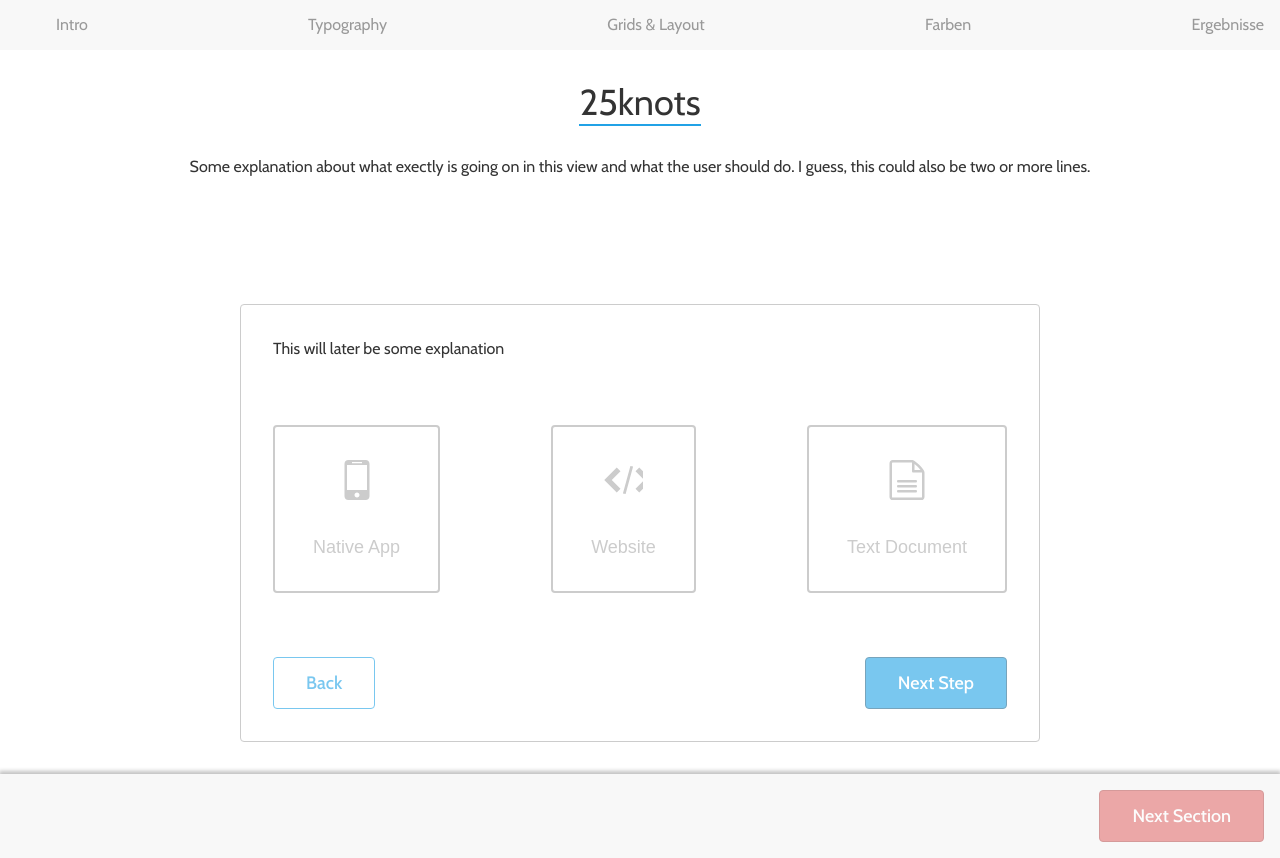
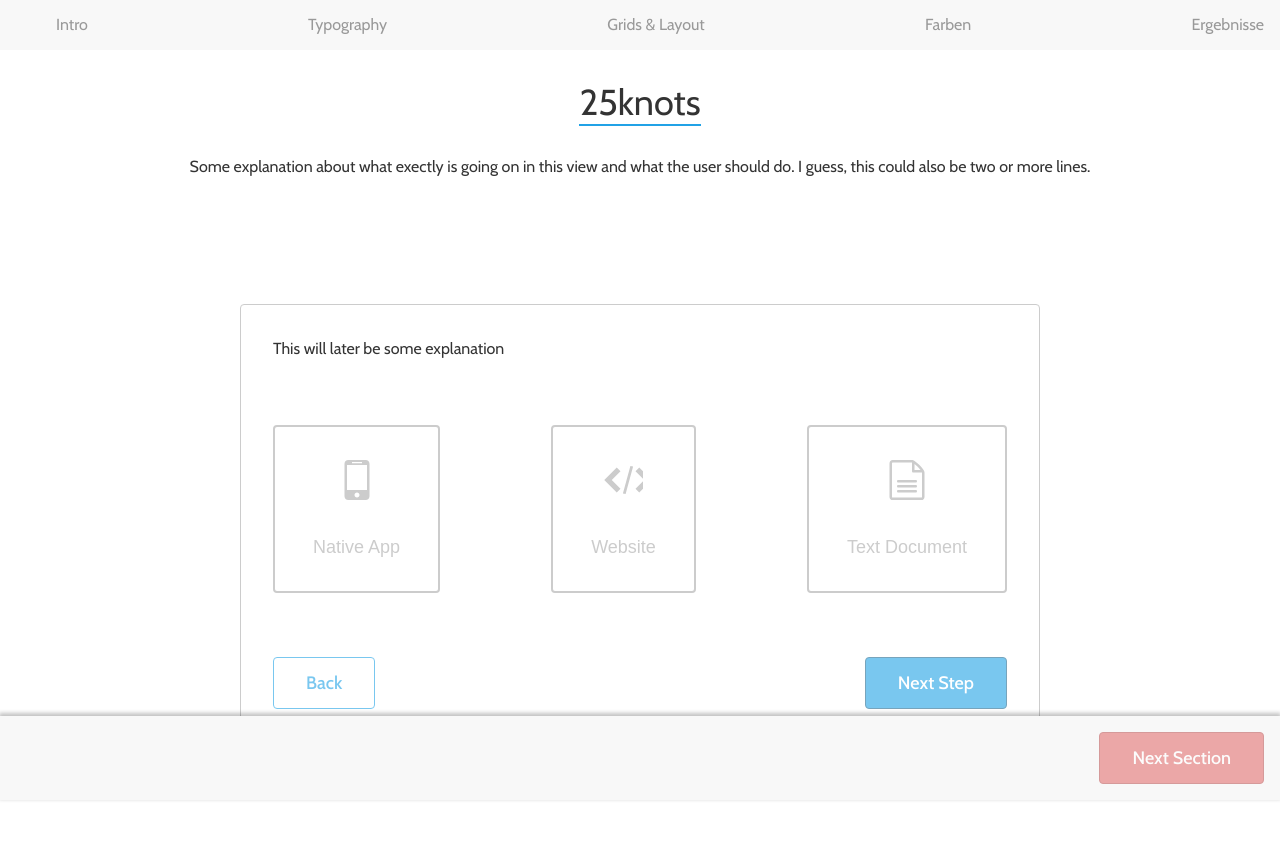
Before and after one commit to Plsr/25knots, a React app: page / in a window 1280 px wide. After the commit the page ends 800 px from the top, so only its background shows below. Built offline with nearby package versions, Linux system fonts and the light colour scheme.

Commit message:
Stick bottom navigation to bottom

```diff
--- a/src/components/shared/BottomNavigation.jsx
+++ b/src/components/shared/BottomNavigation.jsx
@@ -6,7 +6,7 @@ import NavigationButton from './NavigationButton.jsx'
 
 function BottomNavigation(props) {
   return (
-    <div>
+    <div className={css(styles.stickToBottom)}>
       <NavigationBackground shadowVariant='up' >
         <div className={css(styles.alignRight)}>
           <NavigationButton to={props.to} inactive={props.inactive} >
@@ -22,6 +22,11 @@ const styles = StyleSheet.create({
   alignRight: {
     display: 'flex',
     justifyContent: 'flex-end'
+  },
+  stickToBottom: {
+    position: 'fixed',
+    bottom: '0%',
+    width: '100%'
   }
 })
 
```
